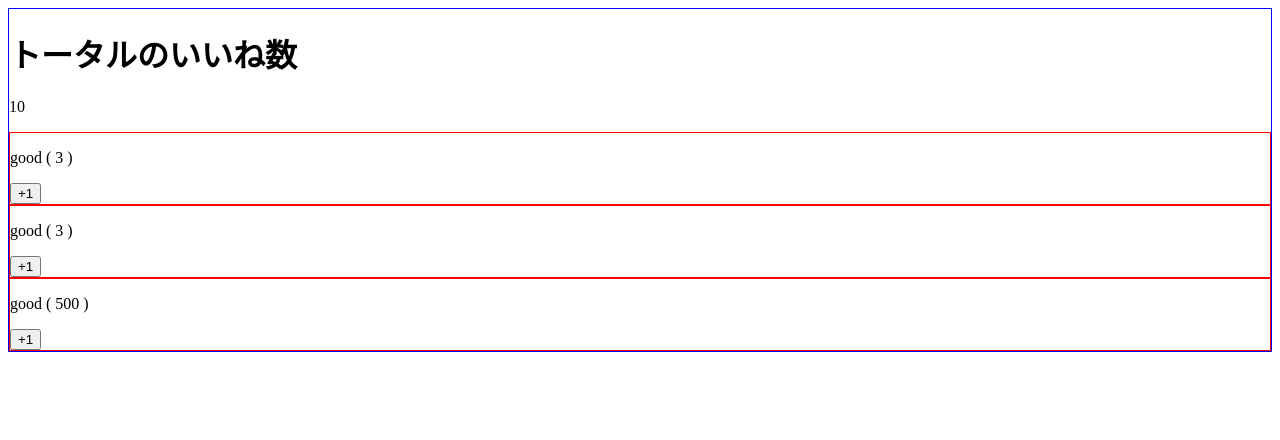
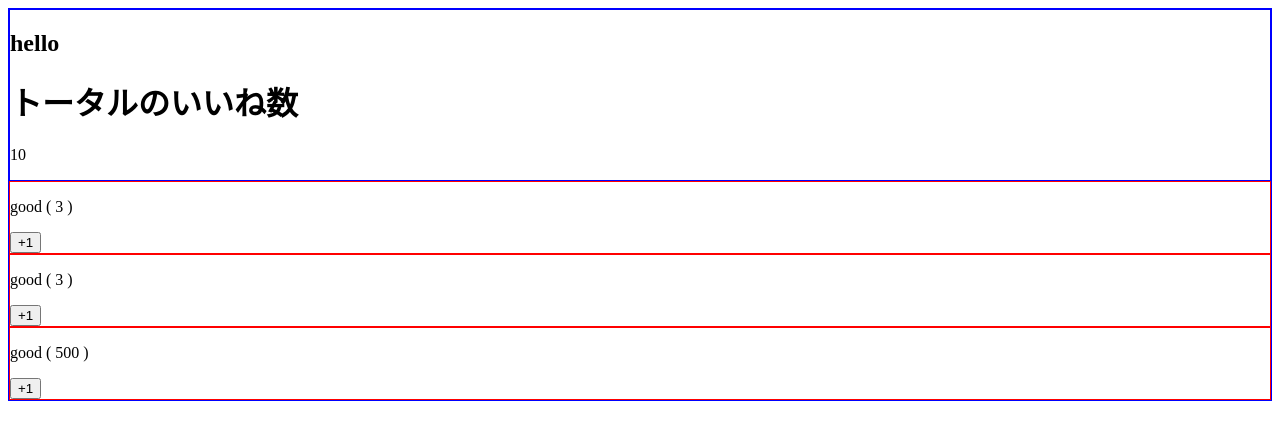
Before and after one commit to cb-higami/vue-practice, a Vue app in the folder udemy-vue.js/: page / in a window 1280 px wide. Shown: the top 440 px of the page. Built offline with nearby package versions, Linux system fonts and the light colour scheme.

Commit message:
add slot

```diff
--- a/udemy-vue.js/src/App.vue
+++ b/udemy-vue.js/src/App.vue
@@ -1,7 +1,17 @@
 <template>
   <div>
-    <LikeHeaderTag></LikeHeaderTag>
-    <p>{{ number }}</p>
+    <!-- <LikeHeaderTag headerText="トータルのいいね数"></LikeHeaderTag> -->
+    <LikeHeaderTag>
+      <template v-slot:title>
+        <h2>hello</h2>
+      </template>
+
+      <template #test>
+        <h1>トータルのいいね数</h1>
+        <p>{{ number }}</p>
+      </template>
+
+    </LikeHeaderTag>
     <LikeNumber :total-number="6"></LikeNumber>
     <LikeNumber :totalNumber="6"></LikeNumber>
     <LikeNumber ></LikeNumber>
--- a/udemy-vue.js/src/components/LikeHeader.vue
+++ b/udemy-vue.js/src/components/LikeHeader.vue
@@ -1,3 +1,15 @@
 <template>
-    <h1>トータルのいいね数</h1>
+    <div>
+        <slot name="title"></slot>
+
+        <slot name="test"></slot>
+        <slot></slot>
+
+    </div>
 </template>
+
+<script>
+export default {
+    props: ["headerText"]
+}
+</script>
```
Also changed, not shown: 1 other file (tests, documents, lock files or other folders).
